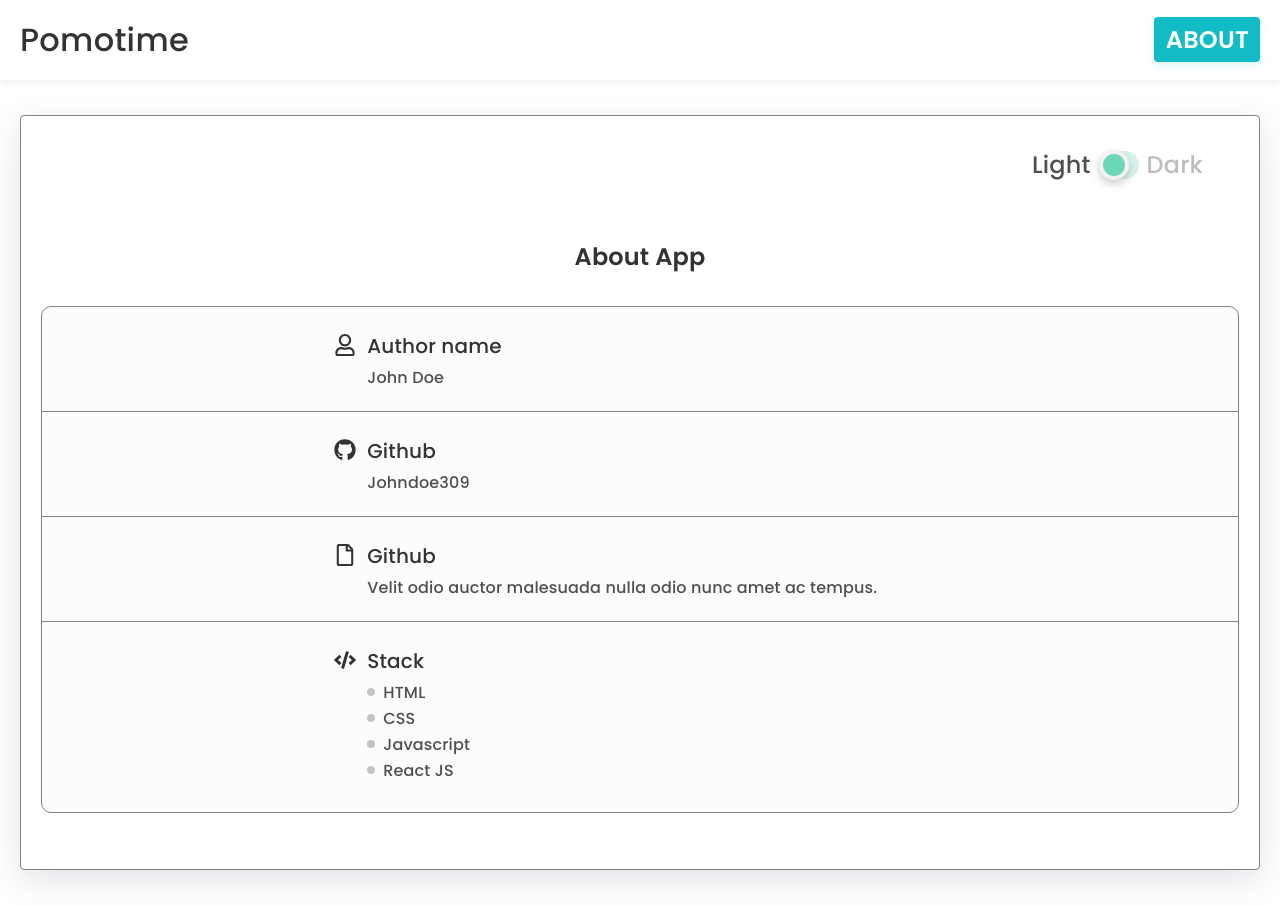
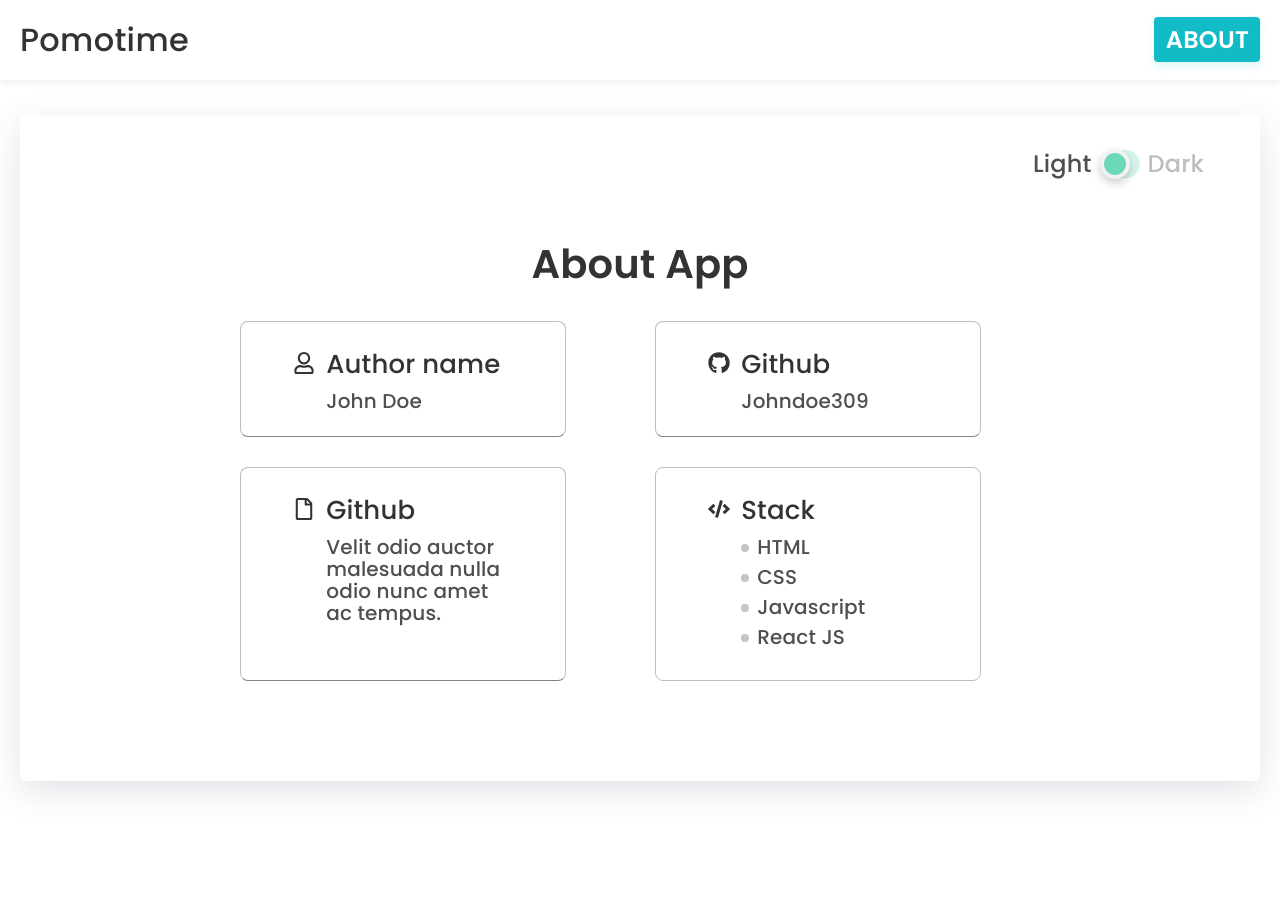
Before and after one commit to cristianCeamatu/assist-pomodoro, a React (Create React App) app: page /about in a window 1280 px wide. After the commit the page ends 881 px from the top, so only its background shows below. Built offline with nearby package versions, Linux system fonts and the light colour scheme.

Commit message:
design/styles for PC version About page'

```diff
--- a/src/App.styled.js
+++ b/src/App.styled.js
@@ -12,8 +12,8 @@ export const Wrapper = styled.div`
     @media only screen and (min-width: 992px) {
       background: ${(props) =>
         props.theme.mode === 'light' ? '#fff' : '#1F1D2B'};
-      border: ${(theme) =>
-        theme.mode === 'light' ? 'none' : '1px solid #828282'};
+      border: ${(props) =>
+        props.theme.mode === 'light' ? '0' : '1px solid #828282'};
       box-shadow: 0px 10px 34px rgba(50, 70, 91, 0.15);
       border-radius: 4px;
       margin: 35px auto;
--- a/src/components/ContactDetails.styled.js
+++ b/src/components/ContactDetails.styled.js
@@ -1,7 +1,9 @@
 import styled from 'styled-components';
 
 export const Wrapper = styled.div`
-  margin: 0 20px 56px;
+  margin: 0 auto 56px;
+  max-width: 335px;
+  padding-bottom: 100px;
   border: 0.5px solid #828282;
   box-sizing: border-box;
   border-radius: 10px;
@@ -9,9 +11,9 @@ export const Wrapper = styled.div`
     props.theme.mode === 'light' ? '#fcfcfc' : '#252836'};
 
   article {
-    padding: 24px 36px;
+    padding: 24px 10px;
     display: flex;
-    align-items: center;
+    align-items: start;
     justify-content: center;
     font-size: 20px;
     line-height: 30px;
@@ -23,7 +25,6 @@ export const Wrapper = styled.div`
     .icon {
       flex-basis: 25%;
       text-align: right;
-      align-self: start;
       padding-right: 11px;
       font-size: 22px;
       line-height: 36px;
@@ -32,6 +33,7 @@ export const Wrapper = styled.div`
     .details {
       flex-basis: 75%;
       text-align: left;
+      padding-right: 36px;
 
       h3 {
         font-size: 20px;
@@ -62,4 +64,39 @@ export const Wrapper = styled.div`
       }
     }
   }
+
+  @media screen and (min-width: 992px) {
+    border: 0;
+    gap: 30px;
+    margin: 8px auto 100px;
+    max-width: 800px;
+    display: grid;
+    grid-template-columns: 1fr 1fr;
+    grid-auto-rows: minmax(min-content, max-content);
+    background: inherit;
+
+    article {
+      width: 326px;
+      border: 1px solid #bdbdbd;
+      box-sizing: border-box;
+      border-radius: 8px;
+
+      .icon {
+        line-height: 42px;
+      }
+
+      .details {
+        h3 {
+          font-size: 26px;
+          line-height: 36px;
+        }
+
+        p,
+        li {
+          font-size: 20px;
+          line-height: 22px;
+        }
+      }
+    }
+  }
 `;
--- a/src/pages/About.styled.js
+++ b/src/pages/About.styled.js
@@ -5,4 +5,9 @@ export const Title = styled.h1`
   font-size: 24px;
   line-height: 34px;
   margin: 26px auto 32px;
+
+  @media screen and (min-width: 992px) {
+    font-size: 40px;
+    line-height: 50px;
+  }
 `;
```
Also changed, not shown: 1 other file (tests, documents, lock files or other folders).
